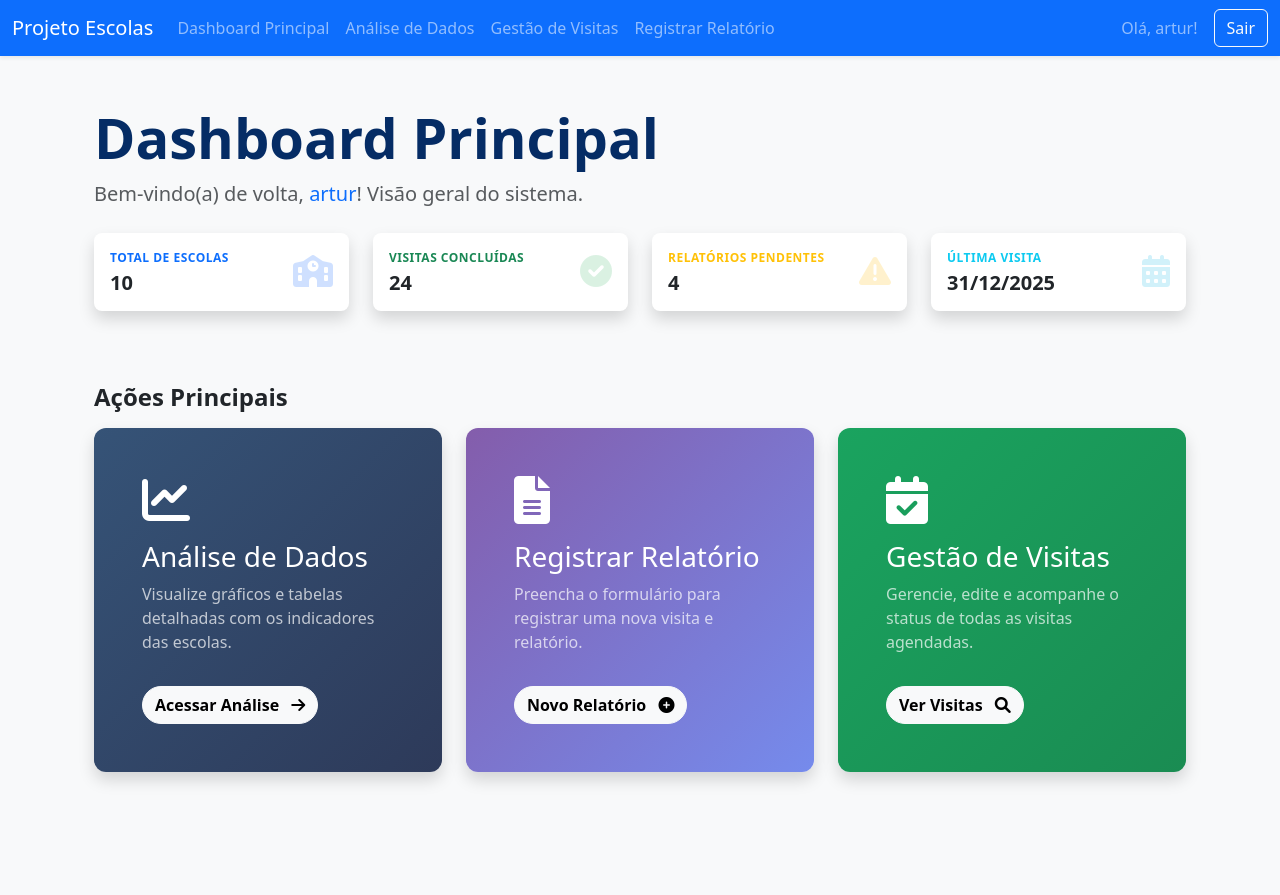
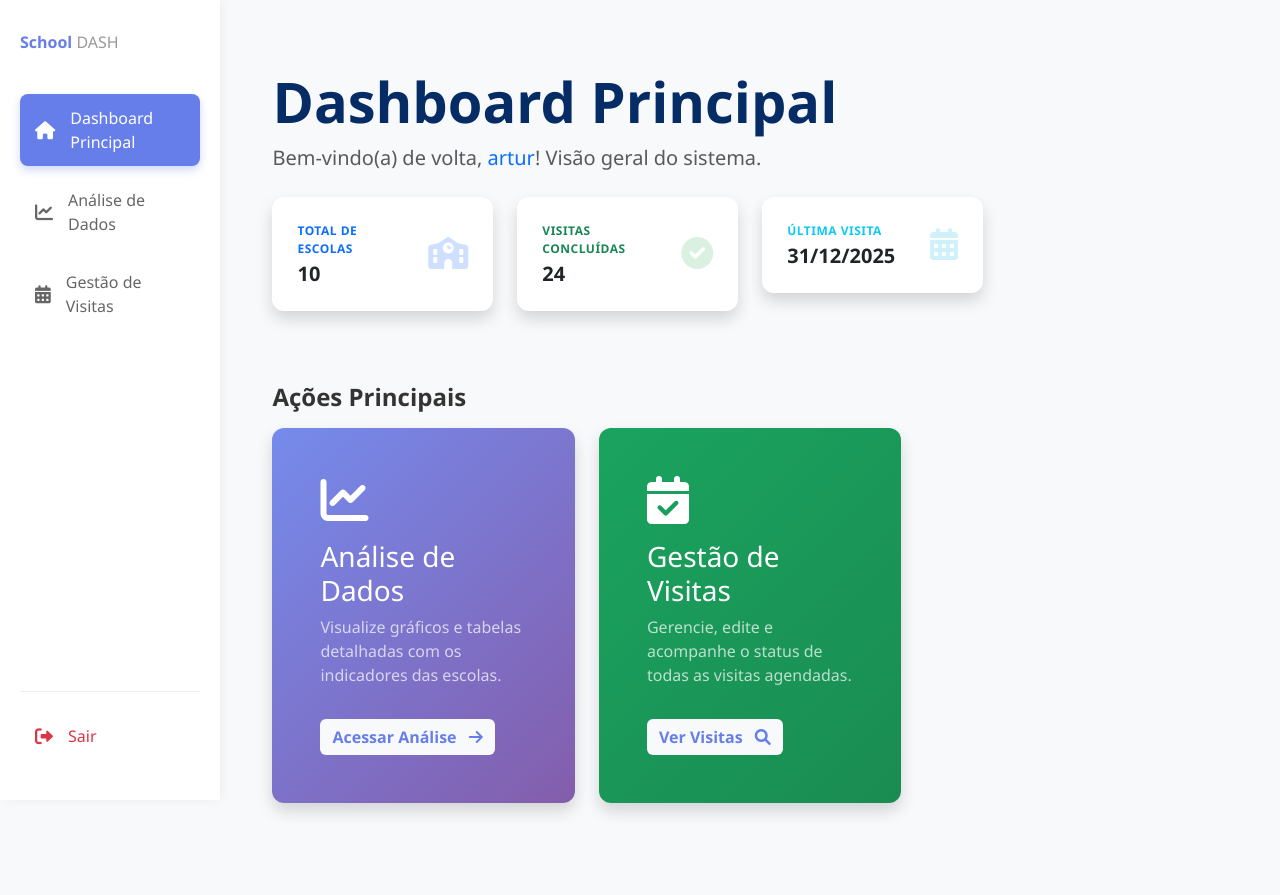
Before and after one commit to GusISilva/Projeto-SAEPE, a Django app: page / in a window 1280 px wide. Before the commit the page ends 783 px from the top, so only its background shows below. Run offline with Django 5.2, Linux system fonts and the light colour scheme; a user stored in the database is signed in; data comes from the database, SQL or seed files in the repository; both versions use the stored data as it was after the commit.

Commit message:
novas implementações, executável local

```diff
--- a/core/templates/base.html
+++ b/core/templates/base.html
@@ -17,51 +17,12 @@
   </head>
   <body class="bg-light">
     {% load static %}
-    <nav class="navbar navbar-expand-lg navbar-dark bg-primary shadow-sm">
-      <div class="container-fluid">
-        <a class="navbar-brand" href="{% if user.is_authenticated %}{% url 'main_dashboard' %}{% else %}{% url 'login' %}{% endif %}">Projeto Escolas</a>
-        <button class="navbar-toggler" type="button" data-bs-toggle="collapse" data-bs-target="#navbarNav" aria-controls="navbarNav" aria-expanded="false" aria-label="Toggle navigation">
-          <span class="navbar-toggler-icon"></span>
-        </button>
-        <div class="collapse navbar-collapse" id="navbarNav">
-          {% if user.is_authenticated %}
-          <ul class="navbar-nav me-auto mb-2 mb-lg-0">
-            <li class="nav-item">
-              <a class="nav-link" href="{% url 'main_dashboard' %}">Dashboard Principal</a>
-            </li>
-            <li class="nav-item">
-              <a class="nav-link" href="{% url 'analise_dashboard' %}">Análise de Dados</a>
-            </li>
-            <li class="nav-item">
-              <a class="nav-link" href="{% url 'visitas' %}">Gestão de Visitas</a>
-            </li>
-            <li class="nav-item">
-              <a class="nav-link" href="{% url 'relatorios' %}">Registrar Relatório</a>
-            </li>
-          </ul>
-          <span class="navbar-text me-3">Olá, {{ user.username }}!</span>
-          <a href="{% url 'logout' %}" class="btn btn-outline-light">Sair</a>
-          {% else %}
-          <ul class="navbar-nav ms-auto mb-2 mb-lg-0">
-            <li class="nav-item">
-              <a class="nav-link" href="{% url 'login' %}">Login</a>
-            </li>
-            <li class="nav-item">
-              <a class="nav-link btn btn-outline-light" href="{% url 'registro' %}">Registrar</a>
-            </li>
-          </ul>
-          {% endif %}
-        </div>
-      </div>
-    </nav>
-
-    <div class="container mt-4">
-        {% block content %}
-        {% endblock content %}
-    </div>
-
-    <script
-      src="https://cdn.jsdelivr.net/npm/bootstrap@5.3.3/dist/js/bootstrap.bundle.min.js"
-    ></script>
+<body class="bg-light">
+    {% block content %}
+    {% endblock content %}
+<script src="https://cdn.jsdelivr.net/npm/bootstrap@5.3.3/dist/js/bootstrap.bundle.min.js"></script>
+    <script src="https://code.jquery.com/jquery-3.6.0.min.js"></script>
+    {% block extra_js %}
+    {% endblock extra_js %}
   </body>
 </html>
--- a/core/templates/main_dashboard.html
+++ b/core/templates/main_dashboard.html
@@ -3,10 +3,58 @@
 
 {% block extra_css %}
 <link rel="stylesheet" href="{% static 'css/dashboard_principal.css' %}">
+<link rel="stylesheet" href="{% static 'css/relatorios.css' %}">
+<style>
+    /* CSS para o Layout de duas colunas (Sidebar + Conteúdo Principal) */
+    .dashboard-layout-container {
+        display: flex; /* Habilita o layout flexível */
+        width: 100%;
+        min-height: 100vh; /* Garante que a sidebar tenha altura mínima da viewport */
+    }
+
+    .main-content {
+        flex-grow: 1; /* Faz o conteúdo principal ocupar o restante do espaço */
+        padding: 20px 40px; /* Adiciona um padding ao redor do conteúdo principal */
+    }
+
+    /* Ajuste para evitar que o "container my-5" do conteúdo principal estoure a main-content */
+    .main-content > .container {
+        margin: 0 auto;
+        padding-top: 3rem !important; /* Ajusta o espaçamento superior para compensar a remoção do my-5 no container */
+        padding-bottom: 3rem !important;
+    }
+</style>
 {% endblock extra_css %}
 
 {% block content %}
-<div class="container my-5 dashboard-container">
+<div class="dashboard-layout-container">
+
+    <aside class="sidebar">
+        <div class="logo">School <span>DASH</span></div>
+
+        <a href="{% url 'main_dashboard' %}" class="menu-item active">
+            <i class="fas fa-home"></i> Dashboard Principal
+        </a>
+        <a href="{% url 'analise_dashboard' %}" class="menu-item">
+            <i class="fas fa-chart-line"></i> Análise de Dados
+        </a>
+        <a href="{% url 'visitas' %}" class="menu-item">
+            <i class="fas fa-calendar-alt"></i> Gestão de Visitas
+        </a>
+
+
+        {% if user.is_authenticated %}
+        <div style="margin-top: auto; padding-top: 20px; border-top: 1px solid #eee;">
+             <a href="{% url 'logout' %}" class="menu-item" style="color: #dc3545;">
+                <i class="fas fa-sign-out-alt"></i> Sair
+            </a>
+        </div>
+        {% endif %}
+
+    </aside>
+
+    <main class="main-content">
+        <div class="container">
             <header class="mb-4">
                 <h1 class="display-4 fw-bold text-primary-emphasis">Dashboard Principal</h1>
                 <p class="lead text-muted">
@@ -52,23 +100,7 @@
                     </div>
                 </div>
 
-        <div class="col-xl-3 col-md-6 mb-4">
-            <div class="card metric-card shadow border-0 bg-white border-warning-start">
-                <div class="card-body">
-                    <div class="row align-items-center">
-                        <div class="col me-2">
-                            <div class="text-xs fw-bold text-uppercase mb-1 text-warning">Relatórios Pendentes</div>
-                            <div class="h5 mb-0 fw-bold text-gray-800">
-                                {{ relatorios_pendentes|default:"0" }}
-                            </div>
-                        </div>
-                        <div class="col-auto">
-                            <i class="fas fa-exclamation-triangle fa-2x text-warning-subtle"></i>
-                        </div>
-                    </div>
-                </div>
-            </div>
-        </div>
+
 
                 <div class="col-xl-3 col-md-6 mb-4">
                     <div class="card metric-card shadow border-0 bg-white border-info-start">
@@ -106,20 +138,7 @@
                     </a>
                 </div>
 
-        <div class="col-md-6 col-lg-4 mb-4">
-            <a href="{% url 'relatorios' %}" class="text-decoration-none">
-                <div class="card action-card shadow border-0 card-report-register">
-                    <div class="card-body p-5">
-                        <i class="fas fa-file-alt fa-3x mb-3 text-white"></i>
-                        <h3 class="card-title text-white">Registrar Relatório</h3>
-                        <p class="card-text text-white-50">
-                            Preencha o formulário para registrar uma nova visita e relatório.
-                        </p>
-                        <span class="btn btn-light mt-3">Novo Relatório <i class="fas fa-plus-circle ms-2"></i></span>
-                    </div>
-                </div>
-            </a>
-        </div>
+
 
                 <div class="col-md-6 col-lg-4 mb-4">
                     <a href="{% url 'visitas' %}" class="text-decoration-none">
@@ -136,5 +155,8 @@
                     </a>
                 </div>
             </div>
+
+            </div>
+    </main>
 </div>
 {% endblock content %}
--- a/core/views.py
+++ b/core/views.py
@@ -404,6 +404,12 @@ def main_dashboard_view(request):
 @login_required(login_url='login')
 def main_dashboard_view(request):
     try:
+        # >>> INÍCIO DA CORREÇÃO TEMPORÁRIA <<<
+        # Esta linha garante que a função de carga seja chamada na primeira visita,
+        # caso as tabelas estejam vazias. REMOVA-A APÓS A PRIMEIRA EXECUÇÃO BEM-SUCEDIDA!
+        carregar_dados_csv_para_modelos()
+        # >>> FIM DA CORREÇÃO TEMPORÁRIA <<<
+
         # 1. Total de Escolas (contando escolas distintas nos DadosFicticiosEscola)
         total_escolas = DadosFicticiosEscola.objects.values('escola').distinct().count()
 
--- a/static/css/dashboard_principal.css
+++ b/static/css/dashboard_principal.css
@@ -1,3 +1,15 @@
+:root {
+    --primary-color: #667eea;
+    --secondary-color: #764ba2;
+    --text-color: #333;
+    --muted-color: #666;
+    --light-bg: #f7f8fc;
+}
+
+.dashboard-container header h1 {
+    color: var(--text-color);
+}
+
 .text-primary-emphasis { color: #052c65 !important; }
 .text-primary-subtle { color: #a0c3ff !important; opacity: 0.5; }
 .text-success-subtle { color: #b7e4c7 !important; opacity: 0.5; }
@@ -9,18 +21,41 @@
 
 .metric-card {
     transition: transform 0.3s ease, box-shadow 0.3s ease;
-    border-radius: 8px;
+    border-radius: 12px;
+    border-left: 5px solid transparent;
+    padding: 10px;
+}
 
-    border-left: 5px solid transparent;
+metric-card .card-body .row .col {
+    flex-shrink: 1;
+    min-width: 0;
+}
+
+.metric-card .text-xs {
+    white-space: normal;
+}
+
+.metric-card .card-body {
+    padding: 15px;
+}
+
+.metric-card .card-body .row {
+
+    flex-wrap: nowrap;
+}
+
+.metric-card .col-auto {
+
+    flex-shrink: 0;
 }
 
 .metric-card:hover {
     transform: translateY(-5px);
-    box-shadow: 0 10px 20px rgba(0, 0, 0, 0.1) !important;
+    box-shadow: 0 10px 20px rgba(102, 126, 234, 0.1) !important;
 }
 
 
-.border-primary-start { border-left-color: var(--bs-primary) !important; }
+.border-primary-start { border-left-color: var(--primary-color) !important; }
 .border-success-start { border-left-color: var(--bs-success) !important; }
 .border-warning-start { border-left-color: var(--bs-warning) !important; }
 .border-info-start { border-left-color: var(--bs-info) !important; }
@@ -40,6 +75,12 @@
 .action-card:hover {
     transform: translateY(-8px);
     box-shadow: 0 15px 30px rgba(0, 0, 0, 0.2);
+    border-radius: 15px;
+}
+
+.action-card:hover .btn-light {
+    background-color: var(--primary-color);
+    color: white;
 }
 
 .action-card .card-body {
@@ -63,7 +104,7 @@
 
 .card-data-analysis::before {
 
-    background: linear-gradient(135deg, #1f4068 0%, #162447 100%);
+    background: linear-gradient(135deg, var(--primary-color) 0%, var(--secondary-color) 100%);
 }
 
 .card-report-register::before {
@@ -88,6 +129,102 @@
 }
 
 .action-card .btn-light {
-    border-radius: 20px;
-    font-weight: 600;
+    color: var(--primary-color);
+    border: none;
+    font-weight: 700;
+    transition: all 0.2s;
 }
+
+.dashboard-container {
+    display: flex;
+    min-height: 100vh;
+}
+
+
+.dashboard-container header {
+  flex: 1 1 25%;
+  min-width: 250px;
+}
+
+
+.dashboard-container .metrics-section {
+  flex: 1 1 40%;
+  min-width: 400px;
+  display: flex;
+  flex-wrap: wrap;
+  justify-content: center;
+  gap: 1.5rem;
+}
+
+
+.metrics-section .col-xl-3,
+.metrics-section .col-md-6 {
+  flex: 1 1 45%;
+  max-width: 200px;
+}
+
+
+.dashboard-container .actions-section {
+  flex: 1 1 30%;
+  min-width: 300px;
+  display: flex;
+  flex-direction: column;
+  gap: 1.5rem;
+}
+
+
+.actions-section .action-card {
+  height: auto;
+  min-height: 260px;
+}
+
+
+@media (max-width: 992px) {
+  .dashboard-container {
+    flex-direction: column;
+  }
+
+  .dashboard-container header,
+  .dashboard-container .metrics-section,
+  .dashboard-container .actions-section {
+    flex: 1 1 100%;
+    max-width: 100%;
+  }
+}
+.sidebar {
+    width: 250px;
+    background: white;
+    padding: 30px 20px;
+    box-shadow: 2px 0 10px rgba(0,0,0,0.05);
+}
+.dashboard-container {
+    margin-left: 260px;
+    padding: 2rem 3rem;
+    transition: margin-left 0.3s ease;
+}
+
+.main-content {
+    flex-grow: 1;
+
+}
+.sidebar-collapsed + .dashboard-container {
+    margin-left: 80px;
+}
+
+
+.dashboard-container header {
+    margin-bottom: 2.5rem;
+}
+
+
+.dashboard-container .row.mb-5 {
+    margin-bottom: 3rem !important;
+}
+
+
+@media (max-width: 992px) {
+    .dashboard-container {
+        margin-left: 0;
+        padding: 1.5rem;
+    }
+}
--- a/static/css/relatorios.css
+++ b/static/css/relatorios.css
@@ -21,6 +21,11 @@ body {
     background: white;
     padding: 30px 20px;
     box-shadow: 2px 0 10px rgba(0,0,0,0.05);
+    height: 100vh;
+    position: sticky;
+    top: 0;
+    display: flex;
+    flex-direction: column
 }
 
 .logo {
@@ -69,9 +74,8 @@ body {
 /* Main Content */
 .main-content {
     flex-grow: 1;
-    padding: 30px 40px;
-    display: flex;
-    flex-direction: column;
+    padding: 40px;
+    overflow-x: hidden;
 }
 
 .header {
@@ -110,6 +114,19 @@ body {
     border-radius: 12px;
     box-shadow: 0 4px 20px rgba(0, 0, 0, 0.05);
     margin-bottom: 30px;
+}
+
+.logout-item {
+    margin-top: auto;
+    color: #dc3545;
+    border-top: 1px solid #eee;
+    padding-top: 20px;
+    margin-bottom: 0;
+}
+
+.logout-item:hover {
+    background-color: #f8d7da;
+    color: #a71d2a;
 }
 
 .table-header {
```
Also changed, not shown: core/forms.py (+9 -10 lines), core/templates/analise_dashboard.html (+9 -4 lines), core/templates/base_dashboard.html (added, +52 -0 lines), core/templates/visitas.html (+8 -3 lines), db.sqlite3, 2 other files. Lines whose indentation alone changed are shown as unchanged.
